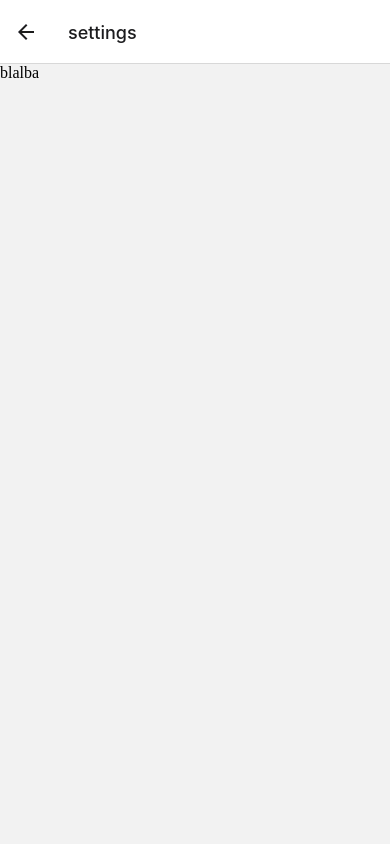
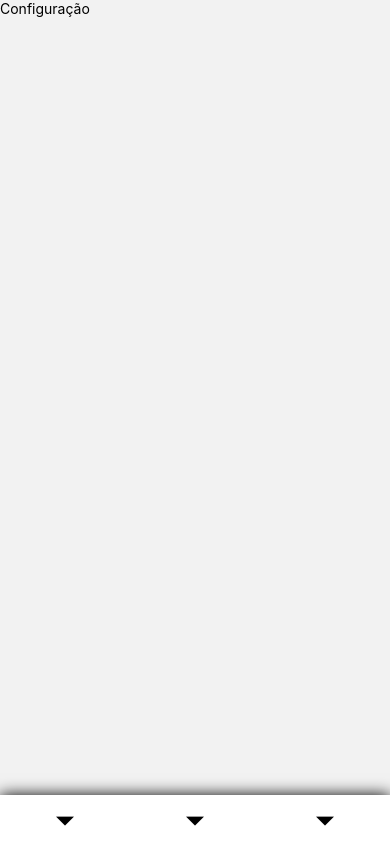
Before and after one commit to huferr/react-native-app-template, a React Native app: screen /settings in a window 390 px wide. Built offline with nearby package versions, Linux system fonts and the light colour scheme.

Commit message:
feat: creating tab bar dashboard

```diff
--- /dev/null
+++ b/src/pages/Dashboard/Profile/profile.screen.tsx
@@ -0,0 +1,8 @@
+import React from 'react';
+import {Text} from 'react-native';
+
+const Profile: React.FC = () => {
+  return <Text>Profile</Text>;
+};
+
+export default Profile;
--- a/src/pages/Settings/settings.screen.tsx
+++ b/src/pages/Settings/settings.screen.tsx
@@ -1,7 +1,8 @@
 import React from 'react';
+import {Text} from 'react-native';
 
 const Settings: React.FC = () => {
-  return 'blalba';
+  return <Text>Configuração</Text>;
 };
 
 export default Settings;
--- a/src/routes/app.routes.tsx
+++ b/src/routes/app.routes.tsx
@@ -6,13 +6,69 @@ import {createBottomTabNavigator} from '@react-navigation/bottom-tabs';
 
 import Home from '../pages/Dashboard/Home/home.screen';
 import Settings from '../pages/Settings/settings.screen';
+import Profile from '../pages/Dashboard/Profile/profile.screen';
 
 const Stack = createNativeStackNavigator();
 const Tab = createBottomTabNavigator();
 
+const Dashboard: React.FC = () => {
+  return (
+    <Tab.Navigator
+      screenOptions={{
+        tabBarShowLabel: false,
+        tabBarActiveTintColor: 'black',
+        tabBarInactiveTintColor: 'grayLight',
+        headerShown: false,
+        tabBarItemStyle: {
+          // paddingVertical: isIos() ? 30 : 0,
+        },
+        tabBarStyle: {
+          // height: !isIos() ? 65 : 61 + bottomSpace,
+          borderTopColor: 'transparent',
+          shadowColor: 'rgba(0,0,0,0.05)',
+          shadowOffset: {width: 0, height: 0},
+          shadowRadius: 15,
+          elevation: 25,
+          shadowOpacity: 25,
+          opacity: 25,
+        },
+        lazy: false,
+      }}>
+      <Tab.Screen
+        name="home"
+        component={Home}
+        options={{
+          // tabBarIcon:,
+          headerShown: false,
+        }}
+      />
+      <Tab.Screen
+        name="settings"
+        component={Settings}
+        options={
+          {
+            // tabBarIcon:,
+          }
+        }
+      />
+      <Tab.Screen
+        name="profile"
+        component={Profile}
+        options={
+          {
+            // tabBarIcon:,
+          }
+        }
+      />
+    </Tab.Navigator>
+  );
+};
+
 const App: React.FC = () => (
-  <Stack.Navigator>
-    <Stack.Screen name="dashboard" component={Home} />
+  <Stack.Navigator
+    initialRouteName="dashboard"
+    screenOptions={{headerShown: false}}>
+    <Stack.Screen name="dashboard" component={Dashboard} />
     <Stack.Screen name="settings" component={Settings} />
   </Stack.Navigator>
 );
```
